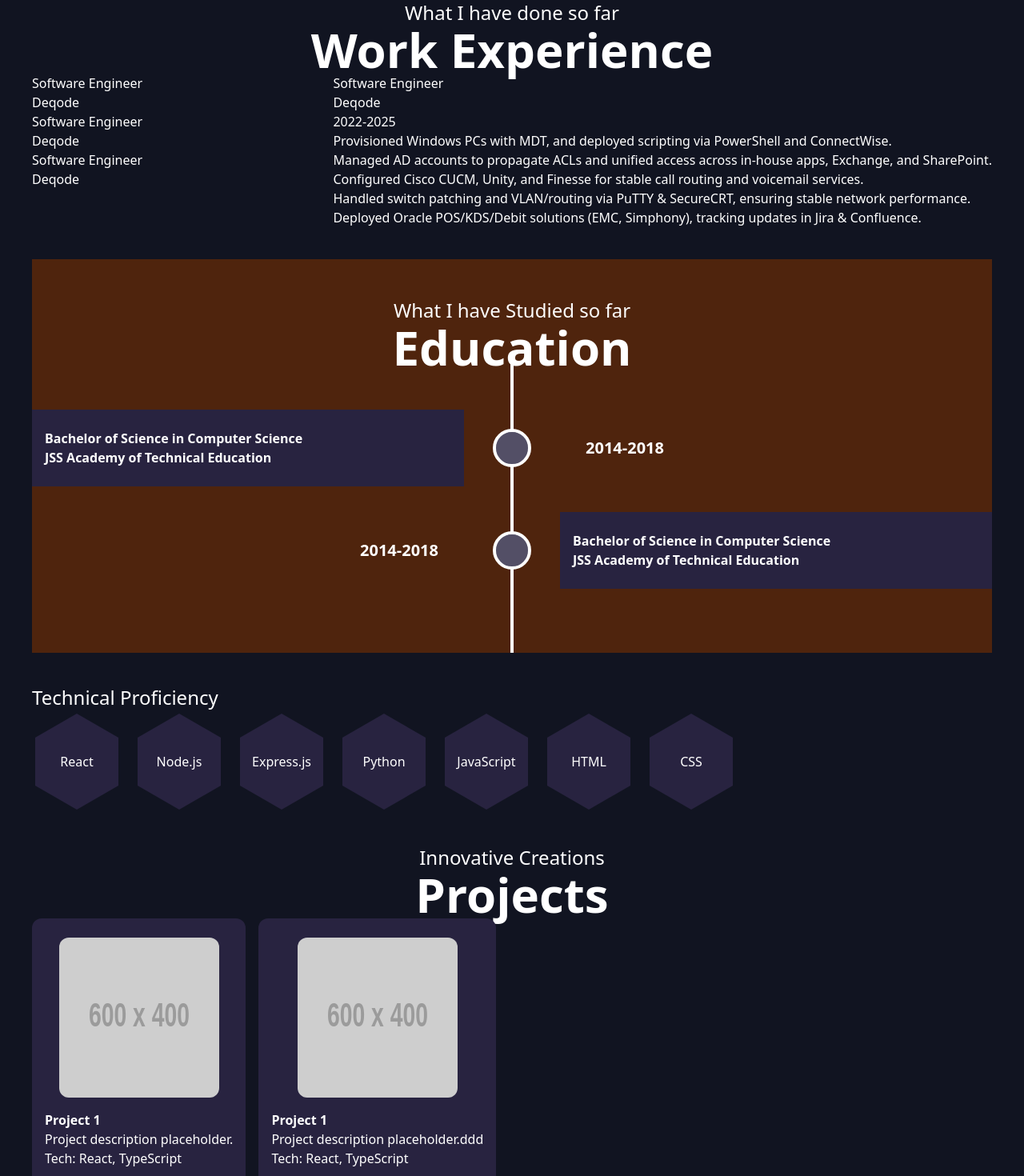
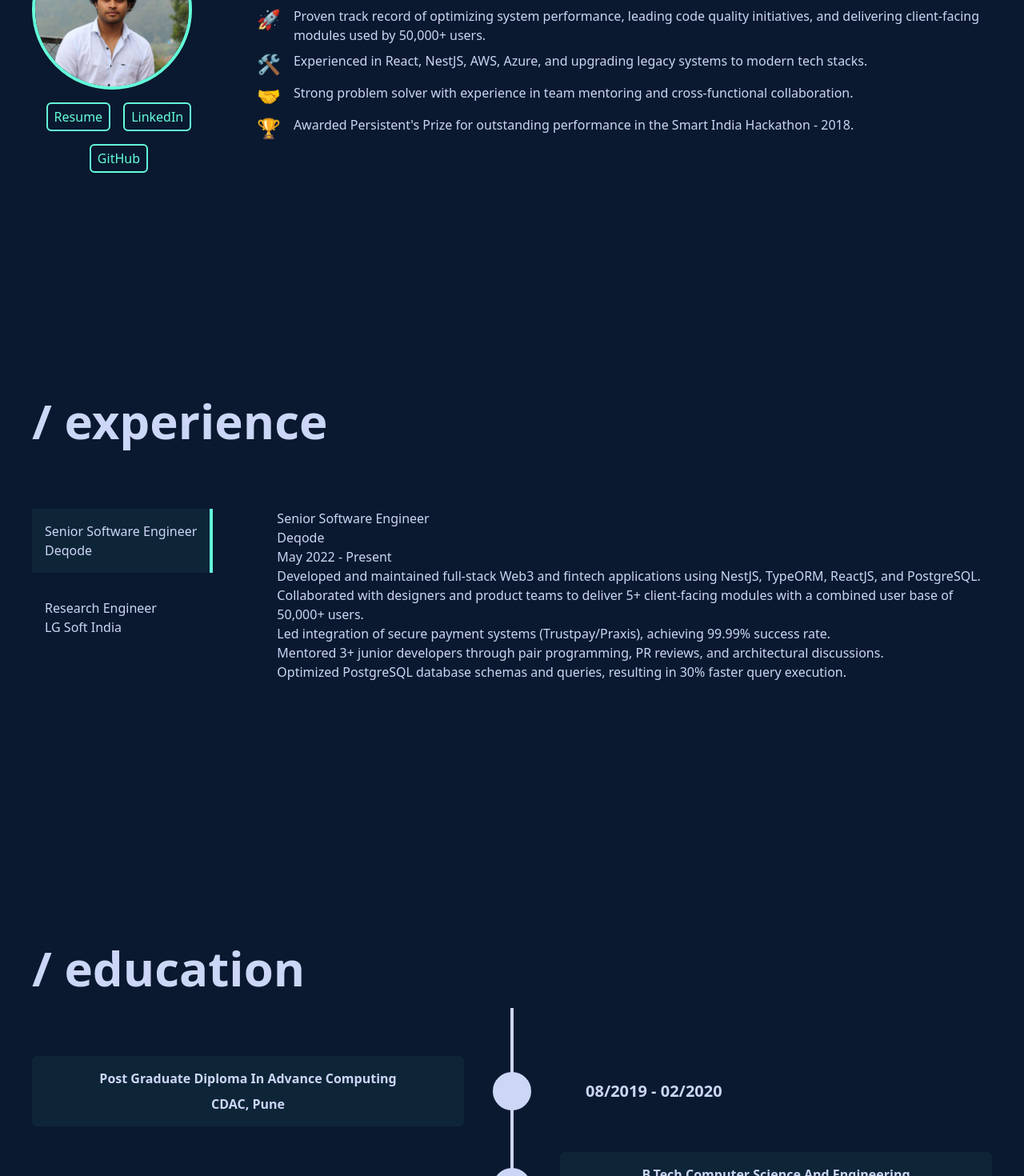
Before and after one commit to akash1x/portfolio, a React (Vite) app: page / in a window 1280 px wide. Shown: the part 620-2090 px from the top of the page at 80% size. Built offline with nearby package versions, Linux system fonts and the light colour scheme.

Commit message:
feat: apply dark theme, add Footer, and update content

```diff
--- a/src/App.css
+++ b/src/App.css
@@ -2,9 +2,8 @@
 
 @layer base {
   html {
-    color: white;
-    background-color: var(--color-purple-main-bg);
-    opacity: 0.95;
+    color: var(--color-slate-gray);
+    background-color: var(--color-navy-blue);
   }
   h3 {
     @apply text-2xl;
@@ -17,5 +16,7 @@
 
 @theme {
   --color-purple-bg: rgb(29, 24, 54);
-  --color-purple-main-bg: rgb(5, 8, 22);
+  --color-navy-blue: #0a192f;
+  --color-slate-gray: #ccd6f6;
+  --color-green-bright: #64ffda;
 }
--- a/src/App.tsx
+++ b/src/App.tsx
@@ -5,17 +5,19 @@ import Experience from "./features/Homepage/sections/Experience";
 import Header from "./features/Homepage/sections/Header";
 import Projects from "./features/Homepage/sections/Projects";
 import Skills from "./features/Homepage/sections/Skills";
+import Footer from "./features/Homepage/sections/Footer";
 import "./App.css";
 function App() {
   return (
-    <div className="flex flex-col max-w-[1200px] mx-auto gap-10">
+    <div className="flex flex-col max-w-[1200px] mx-auto gap-70">
       <Header />
       <About />
       <Experience />
       <Education />
       <Skills />
       <Projects />
-      <Contact />
+      {/* <Contact /> */}
+      <Footer />
     </div>
   );
 }
--- a/src/config/utils/data.ts
+++ b/src/config/utils/data.ts
@@ -12,9 +12,10 @@ export const headerData: HeaderData = {
   name: "Akash Dohare",
   navItems: [
     "Home",
+    "About",
+    "Experience",
     "Education",
     "Skills",
-    "Experience",
     "Projects",
     "Contact",
   ],
@@ -22,118 +23,127 @@ export const headerData: HeaderData = {
 
 export const aboutData: AboutData = {
   name: "Akash Dohare",
-  title: "Software Engineer",
+  title: "Senior Software Engineer",
   welcomeMessage:
-    "Welcome to my portfolio,please scroll down to know more about me",
-  introductionTitle: "Introduction",
+    "Full-stack developer with 5+ years of experience building scalable backend systems and rich frontend interfaces.",
+  introductionTitle: "/ about me",
   bioPoints: [
     {
       emoji: "👨‍💻",
       description:
-        "I'm a Software Engineer with over 4 years of experience in software development and cloud technologies.",
+        "Senior Software Engineer with 5+ years of experience in building scalable backend systems and rich frontend interfaces.",
     },
     {
-      emoji: "🎓",
+      emoji: "🚀",
       description:
-        "Currently working toward my Honours Bachelor of Science in Computer Science at Ontario Tech University, I'm all about building reliable, scalable software that makes a difference.",
+        "Proven track record of optimizing system performance, leading code quality initiatives, and delivering client-facing modules used by 50,000+ users.",
     },
     {
       emoji: "🛠",
       description:
-        "From full-stack development to cloud-based solutions, I've led enterprise-level projects that streamline operations and deliver real impact.",
+        "Experienced in React, NestJS, AWS, Azure, and upgrading legacy systems to modern tech stacks.",
     },
     {
-      emoji: "🔧",
+      emoji: "🤝",
       description:
-        "I enjoy automating workflows, optimizing systems, and turning complex challenges into real results. 📈",
+        "Strong problem solver with experience in team mentoring and cross-functional collaboration.",
     },
     {
-      emoji: "📈",
+      emoji: "🏆",
       description:
-        "I'm always learning and exploring new technologies to stay ahead of the curve. 📈",
+        "Awarded Persistent's Prize for outstanding performance in the Smart India Hackathon - 2018.",
     },
   ],
 };
 
 export const experienceData: Experience[] = [
   {
-    role: "Software Engineer",
+    role: "Senior Software Engineer",
     company: "Deqode",
-    period: "2022-2025",
+    period: "May 2022 - Present",
     description: [
-      "Provisioned Windows PCs with MDT, and deployed scripting via PowerShell and ConnectWise.",
-      "Managed AD accounts to propagate ACLs and unified access across in-house apps, Exchange, and SharePoint.",
-      "Configured Cisco CUCM, Unity, and Finesse for stable call routing and voicemail services.",
-      "Handled switch patching and VLAN/routing via PuTTY & SecureCRT, ensuring stable network performance.",
-      "Deployed Oracle POS/KDS/Debit solutions (EMC, Simphony), tracking updates in Jira & Confluence.",
+      "Developed and maintained full-stack Web3 and fintech applications using NestJS, TypeORM, ReactJS, and PostgreSQL.",
+      "Collaborated with designers and product teams to deliver 5+ client-facing modules with a combined user base of 50,000+ users.",
+      "Led integration of secure payment systems (Trustpay/Praxis), achieving 99.99% success rate.",
+      "Mentored 3+ junior developers through pair programming, PR reviews, and architectural discussions.",
+      "Optimized PostgreSQL database schemas and queries, resulting in 30% faster query execution.",
     ],
   },
-
   {
-    role: "Software Engineer",
-    company: "Deqode",
-    period: "2022-2025",
+    role: "Research Engineer",
+    company: "LG Soft India",
+    period: "Mar 2020 - May 2022",
     description: [
-      "Provisioned Windows PCs with MDT, and deployed scripting via PowerShell and ConnectWise.",
-      "Managed AD accounts to propagate ACLs and unified access across in-house apps, Exchange, and SharePoint.",
-      "Configured Cisco CUCM, Unity, and Finesse for stable call routing and voicemail services.",
-      "Handled switch patching and VLAN/routing via PuTTY & SecureCRT, ensuring stable network performance.",
-      "Deployed Oracle POS/KDS/Debit solutions (EMC, Simphony), tracking updates in Jira & Confluence.",
-    ],
-  },
-
-  {
-    role: "Software Engineer",
-    company: "Deqode",
-    period: "2022-2025",
-    description: [
-      "Provisioned Windows PCs with MDT, and deployed scripting via PowerShell and ConnectWise.",
-      "Managed AD accounts to propagate ACLs and unified access across in-house apps, Exchange, and SharePoint.",
-      "Configured Cisco CUCM, Unity, and Finesse for stable call routing and voicemail services.",
-      "Handled switch patching and VLAN/routing via PuTTY & SecureCRT, ensuring stable network performance.",
-      "Deployed Oracle POS/KDS/Debit solutions (EMC, Simphony), tracking updates in Jira & Confluence.",
+      "Spearheaded upgrade of LG Audio Recorder and File Manager apps to latest Android APIs (Android 10 to 12) for 10M+ global users.",
+      "Fixed over 200+ issues related to system compatibility and OS behavior changes using ADB log analysis.",
+      "Increased app crash-free sessions by 25%.",
+      "Documented upgrade procedures and collaborated across India-Korea teams for OS compliance transitions.",
     ],
   },
 ];
 
 export const educationData: Education[] = [
   {
-    degree: "Bachelor of Science in Computer Science",
-    institution: "JSS Academy of Technical Education",
-    period: "2014-2018",
+    degree: "Post Graduate Diploma In Advance Computing",
+    institution: "CDAC, Pune",
+    period: "08/2019 - 02/2020",
   },
   {
-    degree: "Bachelor of Science in Computer Science",
-    institution: "JSS Academy of Technical Education",
-    period: "2014-2018",
+    degree: "B.Tech Computer Science And Engineering",
+    institution: "JSS Academy Of Technical Education, Noida",
+    period: "08/2014 - 08/2018",
+  },
+  {
+    degree: "12th Standard (Higher Secondary)",
+    institution: "Kendriya Vidyalaya, Lucknow",
+    period: "03/2013 - 03/2014",
+  },
+  {
+    degree: "10th Standard (Secondary)",
+    institution: "Kendriya Vidyalaya, Lucknow",
+    period: "03/2011 - 03/2012",
   },
 ];
 
 export const skillsData: Skill[] = [
-  { name: "React" },
-  { name: "Node.js" },
-  { name: "Express.js" },
-  { name: "Python" },
+  { name: "React JS" },
+  { name: "Nest JS" },
+  { name: "Node JS" },
+  { name: "TypeScript" },
   { name: "JavaScript" },
-  { name: "HTML" },
-  { name: "CSS" },
+  { name: "AWS" },
+  { name: "Azure" },
+  { name: "PostgreSQL" },
+  { name: "MongoDB" },
+  { name: "Docker" },
+  { name: "Java Core" },
+  { name: "C++" },
 ];
 
 export const projectsData: Project[] = [
   {
-    title: "Project 1",
-    description: "Project description placeholder.",
-    technologies: ["React", "TypeScript"],
-    link: "https://github.com/username/project1",
-    image: "https://placehold.co/600x400/png",
+    title: "Blinkplanet",
+    description:
+      "Web3/Fintech platform. Integrated secure fiat payment gateways and optimized DB schemas.",
+    technologies: ["NestJS", "ReactJS", "Web3", "AWS", "Postgres"],
+    link: "https://www.blinkplanet.com/",
+    image: "https://placehold.co/600x400/png?text=Blinkplanet",
   },
-
   {
-    title: "Project 1",
-    description: "Project description placeholder.ddd",
-    technologies: ["React", "TypeScript"],
-    link: "https://github.com/username/project1",
-    image: "https://placehold.co/600x400/png",
+    title: "Employee Handbook",
+    description:
+      "Scalable platform for employee onboarding used by 500+ small businesses.",
+    technologies: ["NodeJS", "ReactJS", "Contentful CMS", "Azure"],
+    link: "https://smallbusiness.wsps.ca/safety-orientation-handbook/",
+    image: "https://placehold.co/600x400/png?text=Employee+Handbook",
+  },
+  {
+    title: "WSPS",
+    description:
+      "Production web app upgrade and backend migration to Azure Functions.",
+    technologies: ["Craft CMS", "Azure Functions", "SQL", "Node.js"],
+    link: "https://wsps.ca/",
+    image: "https://placehold.co/600x400/png?text=WSPS",
   },
 ];
 
--- a/src/features/Homepage/components/EducationCard.tsx
+++ b/src/features/Homepage/components/EducationCard.tsx
@@ -6,7 +6,7 @@ interface EducationCardProps {
 
 const EducationCard = ({ education }: EducationCardProps) => {
   return (
-    <div className="bg-purple-bg px-4 py-6">
+    <div className="bg-green-bright/5 px-4 py-4 rounded-md justify-center items-center flex flex-col gap-2">
       <p className="font-bold font-xl">{education.degree}</p>
       <p className="font-bold font-xl">{education.institution}</p>
     </div>
--- a/src/features/Homepage/components/ProjectCard.tsx
+++ b/src/features/Homepage/components/ProjectCard.tsx
@@ -6,9 +6,9 @@ interface ProjectCardProps {
 
 const ProjectCard = ({ project }: ProjectCardProps) => {
   return (
-    <div className="flex flex-col items-center justify-center bg-purple-bg px-4 py-6 rounded-xl">
+    <div className="flex flex-col bg-green-bright/5 px-4 py-6 rounded-xl">
       <img
-        className="w-50 h-50 rounded-xl"
+        className="w-auto h-50 rounded-xl"
         src={project.image}
         alt="project image"
       />
--- a/src/features/Homepage/components/SkillList.tsx
+++ b/src/features/Homepage/components/SkillList.tsx
@@ -6,27 +6,36 @@ interface SkillListProps {
 
 const SkillList = ({ skills }: SkillListProps) => {
   return (
-    <div className="flex gap-4">
-      {skills.map((skill, index) => (
+    <div className="flex flex-wrap gap-x-2 gap-y-2 max-w-[850px] mx-auto">
+      {skills.map((skill, index) => {
+        const row = Math.floor(index / 7);
+        const isOffsetRow = row % 2 !== 0;
+        const isFirstInRow = index % 7 === 0;
+
+        return (
           <div
             key={index}
-          className="relative group w-28 h-32 transition-all duration-300 hover:scale-105 filter hover:drop-shadow-[0_0_10px_#bc13fe]"
+            className={`relative group w-28 h-32 transition-all duration-300 hover:scale-105 filter hover:drop-shadow-[0_0_10px_#64ffda]
+              ${isOffsetRow && isFirstInRow ? "ml-15" : ""} ${
+              row > 0 ? "-mt-8" : ""
+            }`}
           >
             {/* OUTER HEXAGON: This serves as the "Border" */}
             <div
-            className="absolute inset-0 bg-transparent transition-all duration-300 group-hover:bg-red-400
+              className="absolute inset-0 bg-transparent transition-all duration-300 group-hover:bg-green-bright/20
                  [clip-path:polygon(50%_0%,100%_25%,100%_75%,50%_100%,0%_75%,0%_25%)]"
             >
               {/* INNER HEXAGON: This is your actual Skill card */}
               <div
-              className="absolute inset-[4px] bg-purple-bg flex items-center justify-center text-white font-medium
+                className="absolute inset-[4px] bg-green-bright/5 flex items-center justify-center text-white font-medium
                    [clip-path:polygon(50%_0%,100%_25%,100%_75%,50%_100%,0%_75%,0%_25%)]"
               >
                 {skill.name}
               </div>
             </div>
           </div>
-      ))}
+        );
+      })}
     </div>
   );
 };
--- a/src/features/Homepage/sections/About.tsx
+++ b/src/features/Homepage/sections/About.tsx
@@ -5,25 +5,25 @@ const About = () => {
 
   return (
     <div>
-      <div className="flex flex-col gap-4 justify-center items-center">
-        <h3> {about.introductionTitle}</h3>
-        <h1>Overview.</h1>
+      <div className="flex flex-col gap-20 justify-center ">
+        <h1>{about.introductionTitle}</h1>
         <div className="flex gap-6 justify-center items-center">
           <div>
             <img
-              className="h-50 w-50 rounded-full border-4 border-[#ff00ff] object-cover shadow-[0_0_20px_#ff00ff]"
+              className=" w-50 rounded-full border-4 border-green-bright object-cover shadow-[0_0_20px_green-bright]"
+              //lassName="rounded-2xl box-shadow-[6px_13px_23px_-5px_#00000075] h-auto max-w-[300px]"
               src={profileImg}
               alt="profile image"
             />
 
             <div className="flex gap-4 flex-wrap justify-center items-center mt-4">
-              <button className="bg-blue-500 border-2 border-blue-500 rounded-md px-2 py-1 hover:cursor-pointer">
+              <button className="text-green-bright bg-transparent border-2 border-green-bright rounded-md px-2 py-1 hover:cursor-pointer">
                 Resume
               </button>
-              <button className="bg-blue-500 border-2 border-blue-500 rounded-md px-2 py-1 hover:cursor-pointer">
+              <button className="text-green-bright bg-transparent border-2 border-green-bright rounded-md px-2 py-1 hover:cursor-pointer">
                 LinkedIn
               </button>
-              <button className="bg-blue-500 border-2 border-blue-500 rounded-md px-2 py-1 hover:cursor-pointer">
+              <button className="text-green-bright bg-transparent border-2 border-green-bright rounded-md px-2 py-1 hover:cursor-pointer">
                 GitHub
               </button>
             </div>
--- a/src/features/Homepage/sections/Education.tsx
+++ b/src/features/Homepage/sections/Education.tsx
@@ -5,14 +5,13 @@ const Education = () => {
   const { education } = usePortfolio();
 
   return (
-    <div className=" bg-amber-950 flex flex-col justify-center items-center w-full max-w-7xl mx-auto py-12 relative overflow-hidden">
-      <div className="text-center mb-12 relative z-10">
-        <h3>What I have Studied so far</h3>
-        <h1>Education</h1>
+    <div className=" bg-transparent flex flex-col  w-full max-w-7xl mx-auto py-12 relative overflow-hidden">
+      <div className="mb-20 relative z-10">
+        <h1>/ education</h1>
       </div>
 
       {/* Vertical Line */}
-      <div className="absolute top-32 bottom-0 w-1 bg-white left-1/2 transform -translate-x-1/2"></div>
+      <div className="absolute top-32 bottom-0 w-1 bg-slate-gray left-1/2 transform -translate-x-1/2"></div>
 
       <div className="flex flex-col w-full relative">
         {education.map((edu, index) => (
@@ -28,8 +27,8 @@ const Education = () => {
             </div>
 
             {/* Center Node */}
-            <div className="absolute left-1/2 transform -translate-x-1/2 w-12 h-12 rounded-full border-4 border-white bg-purple-bg z-10 flex items-center justify-center">
-              <div className="w-full h-full rounded-full bg-white/20"></div>
+            <div className="absolute left-1/2 transform -translate-x-1/2 w-12 h-12 rounded-full border-4 bg-slate-gray z-10 flex items-center justify-center">
+              <div className="w-full h-full rounded-full bg-slate-gray/20"></div>
             </div>
 
             {/* Date Side */}
--- a/src/features/Homepage/sections/Experience.tsx
+++ b/src/features/Homepage/sections/Experience.tsx
@@ -1,24 +1,32 @@
 import { usePortfolio } from "../hooks/usePortfolio";
 import CompanyCard from "../components/CompanyCard";
 import DetailedCompanyCard from "../components/DetailedCompanyCard";
+import { useState } from "react";
 
 const Experience = () => {
   const { experience } = usePortfolio();
-
+  const [currentExperience, setCurrentExperience] = useState(experience[0]);
   return (
-    <div>
-      <div className=" flex flex-col justify-center items-center">
-        <h3>What I have done so far</h3>
-        <h1>Work Experience</h1>
-      </div>
+    <div className="flex flex-col gap-20">
+      <h1>/ experience</h1>
       <div className="flex justify-between">
-        <div>
+        <div className="gap-4 flex flex-col">
           {experience.map((exp, index) => (
-            <CompanyCard key={index} experience={exp} />
+            <div
+              key={index}
+              onClick={() => setCurrentExperience(exp)}
+              className={`cursor-pointer p-4 border-r-4 transition-all ${
+                currentExperience === exp
+                  ? "border-green-bright bg-green-bright/5"
+                  : "border-transparent hover:bg-white/5"
+              }`}
+            >
+              <CompanyCard experience={exp} />
+            </div>
           ))}
         </div>
-        <div>
-          <DetailedCompanyCard experience={experience[0]} />
+        <div className="flex-1 ml-20">
+          <DetailedCompanyCard experience={currentExperience} />
         </div>
       </div>
     </div>
--- /dev/null
+++ b/src/features/Homepage/sections/Footer.tsx
@@ -0,0 +1,10 @@
+const Footer = () => {
+  return (
+    <footer className="w-full py-6 text-center text-slate-gray/60 font-mono text-sm">
+      <p>Built and designed by Akash Dohare</p>
+      <p>© {new Date().getFullYear()} All rights reserved.</p>
+    </footer>
+  );
+};
+
+export default Footer;
--- a/src/features/Homepage/sections/Projects.tsx
+++ b/src/features/Homepage/sections/Projects.tsx
@@ -4,10 +4,9 @@ import ProjectCard from "../components/ProjectCard";
 const Projects = () => {
   const { projects } = usePortfolio();
   return (
-    <div>
-      <div className="flex flex-col justify-center items-center">
-        <h3>Innovative Creations</h3>
-        <h1>Projects</h1>
+    <div className="flex flex-col gap-20">
+      <div className="flex flex-col gap-20">
+        <h1>/ pet projects</h1>
       </div>
       <div className="flex  gap-4">
         {projects.map((proj, index) => (
--- a/src/features/Homepage/sections/Skills.tsx
+++ b/src/features/Homepage/sections/Skills.tsx
@@ -5,8 +5,8 @@ const Skills = () => {
   const { skills } = usePortfolio();
 
   return (
-    <div>
-      <h3>Technical Proficiency</h3>
+    <div className="flex flex-col gap-20">
+      <h1>/ technical skills</h1>
       <SkillList skills={skills} />
     </div>
   );
```
Also changed, not shown: 1 other file (tests, documents, lock files or other folders). Lines whose indentation alone changed are shown as unchanged.
